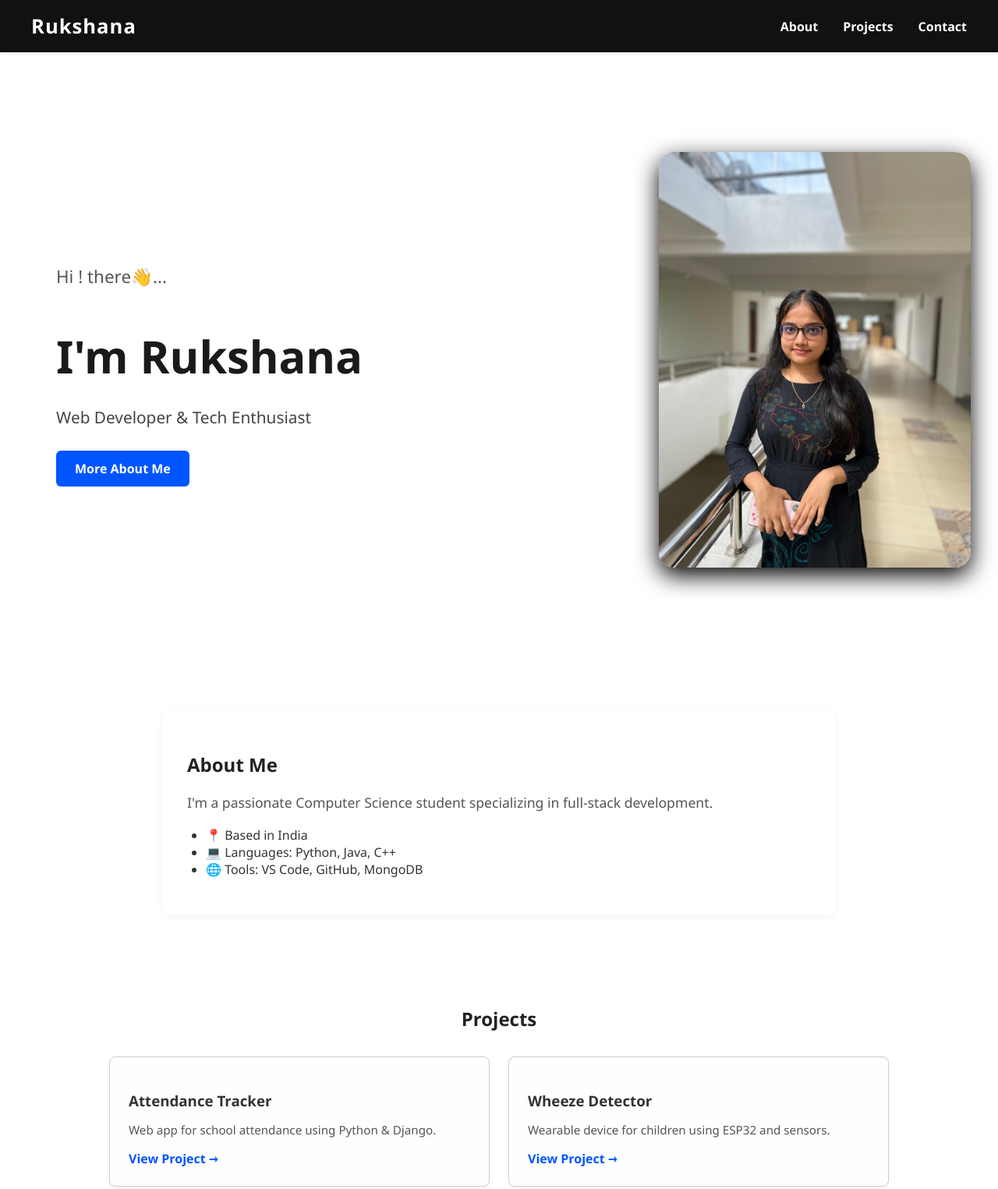
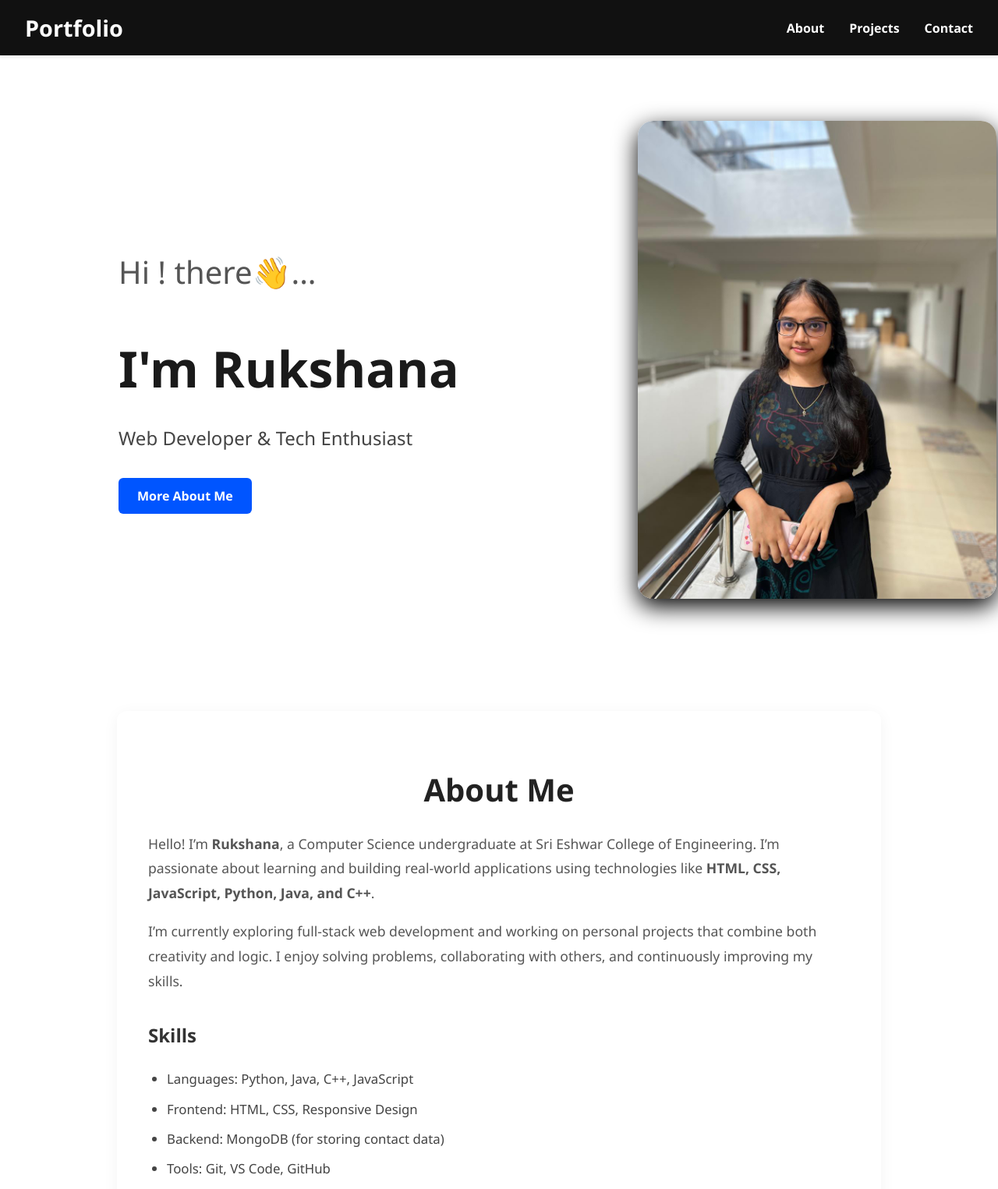
Before and after one commit to Rukshana-S/FUTURE_FS_01, a plain HTML site: page html/index.html in a window 1280 px wide. Shown: the top 1525 px of the page at 78% size. Drawn offline with Linux system fonts and the light colour scheme.

Commit message:
channged

```diff
--- a/css/style.css
+++ b/css/style.css
@@ -23,7 +23,7 @@ html {
 }
 
 .navbar-container {
-  max-width: 1200px;
+  max-width: 1500px;
   margin: auto;
   padding: 1rem 2rem;
   display: flex;
@@ -31,7 +31,12 @@ html {
   align-items: center;
 }
 
-
+.logo {
+  font-size: 1.8rem;
+  color: #fff;
+  font-weight: bold;
+  text-decoration: none;
+}
 
 /* Navigation links */
 .nav-links {
@@ -52,14 +57,6 @@ html {
 
 
 /* === HERO SECTION === */
-.logo {
-  display: flex;
-  align-items: center;
-  font-size: 1.6rem;
-  font-weight: bold;
-  color: #ffffff;
-  letter-spacing: 1px;
-}
 
 .hero-section {
   width: 100%;
@@ -87,27 +84,29 @@ html {
 }
 
 .hero-left .greeting {
-  font-size: 1.4rem;
+  font-size: 2.5rem;
   color: #555;
-  margin-bottom: 0.75rem;
+  margin-left: 5rem;
   animation: fadeUp 1s ease forwards;
   animation-delay: 0.2s;
   opacity: 0;
 }
 
 .hero-left h1 {
-  font-size: 3.6rem;
+  font-size: 4rem;
   color: #1a1a1a;
-  margin-bottom: 1.2rem;
+  margin-bottom: 1.5rem;
+  margin-left: 5rem;
   animation: fadeUp 1s ease forwards;
   animation-delay: 0.4s;
   opacity: 0;
 }
 
 .hero-left .subtitle {
-  font-size: 1.3rem;
+  font-size: 1.5rem;
   color: #444;
-  margin-bottom: 2.2rem;
+  margin-bottom: 2.6rem;
+  margin-left: 5rem;
   line-height: 1.8;
   animation: fadeUp 1s ease forwards;
   animation-delay: 0.6s;
@@ -117,6 +116,7 @@ html {
 .btn-primary {
   padding: 0.75rem 1.5rem;
   background-color: #0055ff;
+  margin-left: 5rem;
   color: white;
   border: none;
   text-decoration: none;
@@ -143,8 +143,8 @@ html {
 
 /* === BLOB + IMAGE === */
 .hero-img {
-  width: 100%;
-  max-width: 400px;
+  width: 110%;
+  max-width: 460px;
   border-radius: 20px;
   box-shadow: 0 10px 30px rgba(0, 0, 0, 1.3);
   transition: transform 0.3s ease;
@@ -156,32 +156,62 @@ html {
 
 
 /* === ABOUT SECTION === */
+/* === ABOUT SECTION === */
 .about {
-  max-width: 800px;
+  max-width: 900px;
   margin: 4rem auto;
-  padding: 2rem;
-  background: #fff;
-  border-radius: 10px;
-  box-shadow: 0 2px 10px rgba(0,0,0,0.05);
+  padding: 2rem 2.5rem;
+  background: #ffffff;
+  border-radius: 12px;
+  box-shadow: 0 4px 20px rgba(0, 0, 0, 0.05);
+  line-height: 1.8;
 }
 
-.about h1, .about h2 {
+.about h1 {
+  text-align: center;
+  font-size: 2.5rem;
+  margin-bottom: 1rem;
   color: #222;
-  margin-bottom: 1rem;
+}
+
+.about h2 {
+  font-size: 1.5rem;
+  margin-top: 2rem;
+  color: #333;
 }
 
 .about p {
   font-size: 1.1rem;
   color: #555;
-  line-height: 1.6;
+  margin-bottom: 1rem;
 }
 
 .about ul {
-  list-style: disc;
   padding-left: 1.5rem;
-  margin-top: 1rem;
-  color: #333;
+  margin-top: 0.5rem;
+  color: #444;
 }
+
+.about ul li {
+  margin-bottom: 0.5rem;
+  font-size: 1.05rem;
+}
+
+/* Optional for small screens */
+@media (max-width: 768px) {
+  .about {
+    padding: 1.5rem;
+  }
+
+  .about h1 {
+    font-size: 2rem;
+  }
+
+  .about h2 {
+    font-size: 1.3rem;
+  }
+}
+
 
 /* === PROJECTS SECTION === */
 .projects {
--- a/html/index.html
+++ b/html/index.html
@@ -3,7 +3,7 @@
 <head>
   <meta charset="UTF-8" />
   <meta name="viewport" content="width=device-width, initial-scale=1.0" />
-  <title>Rukshana | Portfolio</title>
+  <title> Portfolio</title>
   <link rel="stylesheet" href="../css/style.css" />
 </head>
 <body>
@@ -12,7 +12,7 @@
   <div class="navbar">
   <div class="navbar-container">
     <div class="logo">
-      Rukshana
+      Portfolio
     </div>
     <div class="nav-links">
       <a href="#about">About</a>
@@ -44,13 +44,23 @@
     <section id="about" class="about">
   <h1>About Me</h1>
   <p>
-      I'm a passionate Computer Science student specializing in full-stack development.
+    Hello! I’m <strong>Rukshana</strong>, a Computer Science undergraduate at Sri Eshwar College of Engineering.
+    I’m passionate about learning and building real-world applications using technologies like <strong>HTML, CSS, JavaScript, Python, Java, and C++</strong>.
   </p>
+  <p>
+    I’m currently exploring full-stack web development and working on personal projects that combine both creativity and logic.
+    I enjoy solving problems, collaborating with others, and continuously improving my skills.
+  </p>
+  <h2>Skills</h2>
   <ul>
-      <li>📍 Based in India</li>
-      <li>💻 Languages: Python, Java, C++</li>
-      <li>🌐 Tools: VS Code, GitHub, MongoDB</li>
+    <li>Languages: Python, Java, C++, JavaScript</li>
+    <li>Frontend: HTML, CSS, Responsive Design</li>
+    <li>Backend: MongoDB (for storing contact data)</li>
+    <li>Tools: Git, VS Code, GitHub</li>
   </ul>
+  <p>
+    Outside of coding, I’m curious about UI/UX, enjoy design aesthetics, and believe in the power of clean and elegant interfaces.
+  </p>
 </section>
 
   <!-- Projects Section -->
```
Also changed, not shown: html/about.html (+15 -7 lines). Lines whose indentation alone changed are shown as unchanged.
